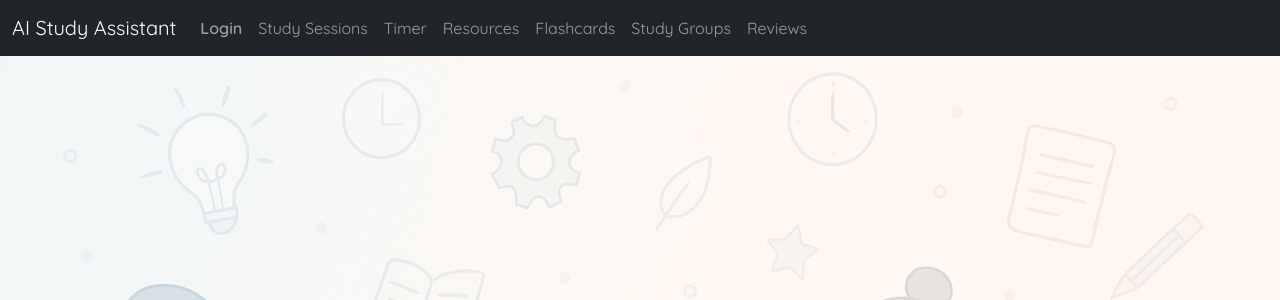
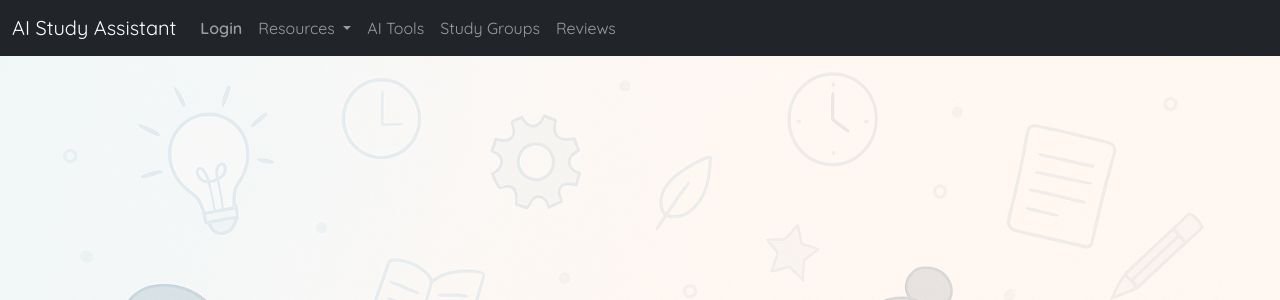
Before and after one commit to rafanahmed/Django-AI-Study-Assistant, a Django app: page / in a window 1280 px wide. Shown: the top 300 px of the page. Run offline with Django 5.2, Linux system fonts and the light colour scheme.

Commit message:
Navbar fixes

```diff
--- a/base/templates/base/navbar.html
+++ b/base/templates/base/navbar.html
@@ -1,4 +1,12 @@
 {% load static %}
+<style>
+/* Enable dropdown on hover */
+.navbar-nav .dropdown:hover .dropdown-menu {
+  display: block;
+  margin-top: 0;
+}
+</style>
+
 <nav class="navbar navbar-expand-lg navbar-dark bg-dark">
   <div class="container-fluid">
     <!-- Brand/Logo -->
@@ -14,25 +22,26 @@
     <!-- Navigation Links -->
     <div class="collapse navbar-collapse" id="navbarNav">
       <ul class="navbar-nav me-auto mb-2 mb-lg-0">
-        <!-- Show login link only when NOT authenticated -->
         {% if not user.is_authenticated %}
         <li class="nav-item">
           <a class="nav-link fw-bold" href="{% url 'ai_features:login' %}">Login</a>
         </li>
         {% endif %}
 
-        <!-- Public navigation links (shown to all users) -->
+        <!-- Resources dropdown with hover effect -->
+        <li class="nav-item dropdown">
+          <a class="nav-link dropdown-toggle" href="#" id="resourcesDropdown" role="button" data-bs-toggle="dropdown" aria-expanded="false">
+            Resources
+          </a>
+          <ul class="dropdown-menu" aria-labelledby="resourcesDropdown">
+            <li><a class="dropdown-item" href="{% url 'ai_features:study_sessions' %}">Study Overview</a></li>
+            <li><a class="dropdown-item" href="{% url 'ai_features:timer' %}">Timer</a></li>
+            <li><a class="dropdown-item" href="{% url 'ai_features:flashcards' %}">Flashcards</a></li>
+          </ul>
+        </li>
+
         <li class="nav-item">
-          <a class="nav-link" href="{% url 'ai_features:study_sessions' %}">Study Sessions</a>
-        </li>
-        <li class="nav-item">
-          <a class="nav-link" href="{% url 'ai_features:timer' %}">Timer</a>
-        </li>
-        <li class="nav-item">
-          <a class="nav-link" href="{% url 'ai_features:resources' %}">Resources</a>
-        </li>
-        <li class="nav-item">
-          <a class="nav-link" href="{% url 'ai_features:flashcards' %}">Flashcards</a>
+          <a class="nav-link" href="{% url 'ai_features:resources' %}">AI Tools</a>
         </li>
         <li class="nav-item">
           <a class="nav-link" href="{% url 'ai_features:study_groups' %}">Study Groups</a>
@@ -42,7 +51,6 @@
         </li>
       </ul>
 
-      <!-- User Profile Section (shown only when authenticated) -->
       {% if user.is_authenticated %}
       <ul class="navbar-nav ms-auto">
         <li class="nav-item dropdown">
```
